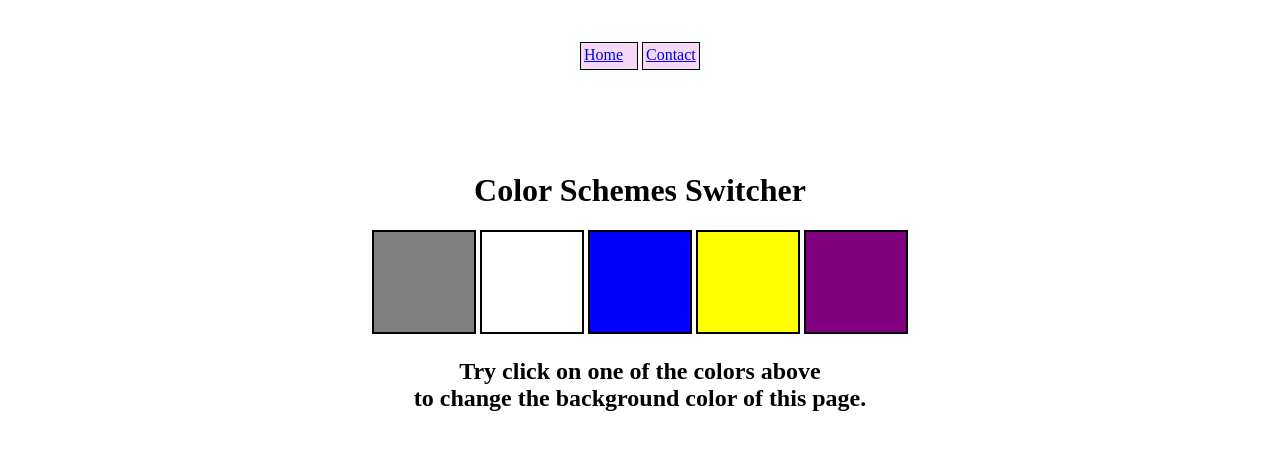
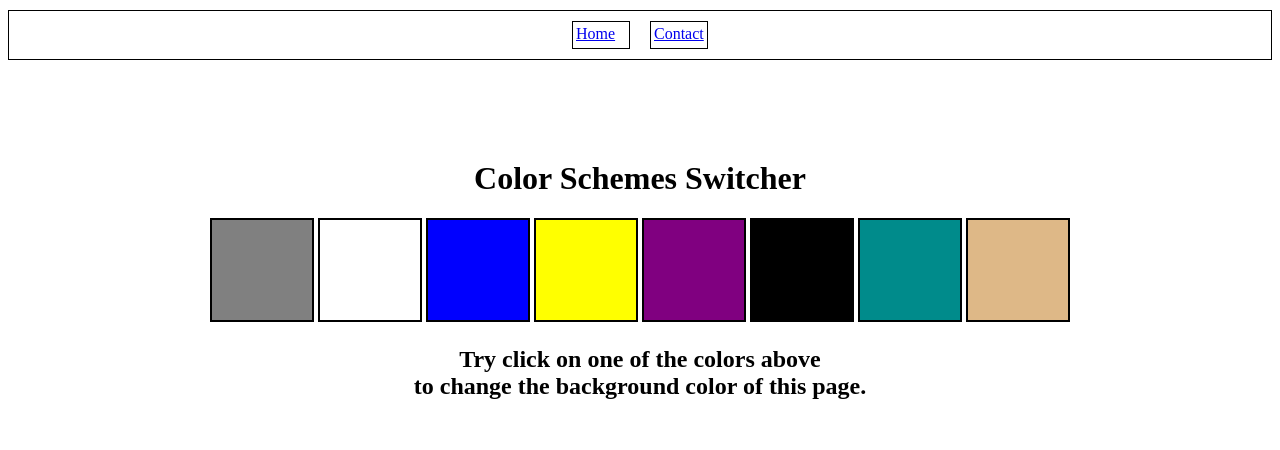
Before and after one commit to shaddy74/Basic_Projects, a plain HTML site: page 1_colorchanger/index.html in a window 1280 px wide. Drawn offline with Linux system fonts and the light colour scheme.

Commit message:
color-changer

```diff
--- a/1_colorchanger/index.css
+++ b/1_colorchanger/index.css
@@ -8,16 +8,17 @@ html {
   nav{
     display: flex;
     justify-content: center;
-    margin-top: 40px;
+    margin-top: 10px;
+    border: 1.5px solid black;
   }
 
   .header{
     height: 20px;
     width:50px;
-    border: 1px solid black;
-    margin: 2px;
+    border: 1.5px solid black;
+    margin: 10px;
     padding: 3px;
-    background-color: rgba(218, 112, 214, 0.274)
+    background-color: none;
   }
   .canvas {
     margin: 100px auto 100px;
@@ -48,3 +49,12 @@ html {
   #purple{
     background-color: purple;
   }
+  #black{
+    background-color: black;
+  }
+#darkcyan{
+  background-color: darkcyan;
+}
+#burlywood{
+  background-color: burlywood;
+}
--- a/1_colorchanger/index.html
+++ b/1_colorchanger/index.html
@@ -18,6 +18,9 @@
         <span class="button" id="blue"></span>
         <span class="button" id="yellow"></span>
         <span class="button" id="purple"></span>
+        <span class="button" id="black"></span>
+        <span class="button" id="darkcyan"></span>
+        <span class="button" id="burlywood"></span>
 
         <h2>Try click on one of the colors above
             <span>to change the background color of this page.</span>
--- a/1_colorchanger/index.js
+++ b/1_colorchanger/index.js
@@ -26,5 +26,14 @@ buttons.forEach(function (button){
         if(e.target.id === 'purple'){
             body.style.backgroundColor= e.target.id
         }
+        if(e.target.id === 'black'){
+            body.style.backgroundColor= e.target.id
+        }
+        if(e.target.id === 'darkcyan'){
+            body.style.backgroundColor= e.target.id
+        }
+        if(e.target.id === 'burlywood'){
+            body.style.backgroundColor= e.target.id
+        }
     })
 })
```
